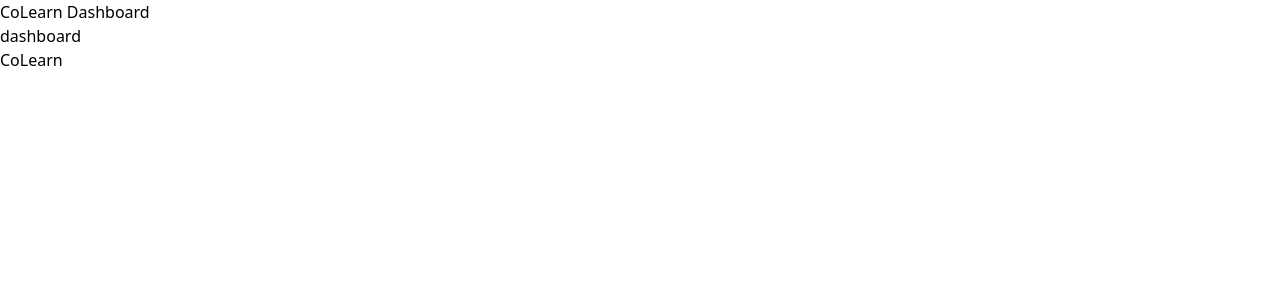
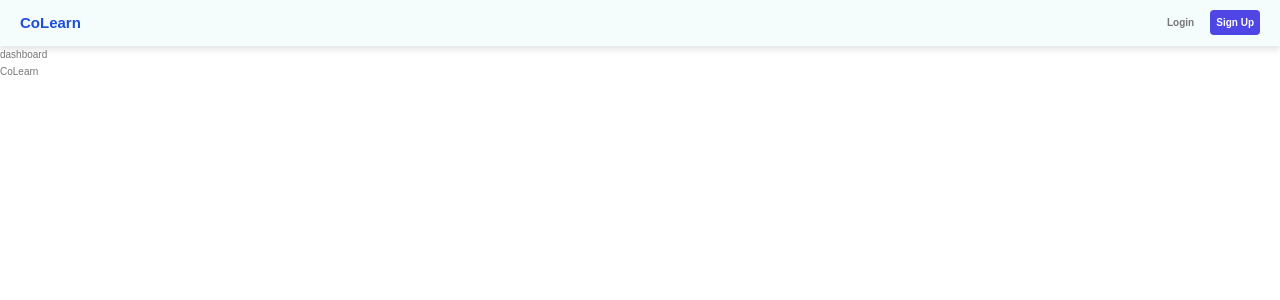
Before and after one commit to CoLearn-Platform/CoLearn-Dashboard, a React (Vite) app: page /dashboard in a window 1280 px wide. Shown: the top 300 px of the page. Built offline with nearby package versions, Linux system fonts and the light colour scheme.

Commit message:
setup react-query, supabase, scss and added some UI component

```diff
--- a/package.json
+++ b/package.json
@@ -10,8 +10,12 @@
     "preview": "vite preview"
   },
   "dependencies": {
+    "@supabase/supabase-js": "^2.45.4",
+    "@tanstack/react-query": "^5.56.2",
+    "@tanstack/react-query-devtools": "^5.56.2",
     "react": "^18.3.1",
     "react-dom": "^18.3.1",
+    "react-icons": "^5.3.0",
     "react-router": "^6.26.2",
     "react-router-dom": "^6.26.2"
   },
@@ -27,6 +31,7 @@
     "eslint-plugin-react-refresh": "^0.4.9",
     "globals": "^15.9.0",
     "postcss": "^8.4.47",
+    "sass-embedded": "^1.78.0",
     "tailwindcss": "^3.4.11",
     "vite": "^5.4.1"
   }
--- a/src/App.jsx
+++ b/src/App.jsx
@@ -1,12 +1,22 @@
 import { BrowserRouter, Navigate, Route, Routes } from "react-router-dom";
+import { QueryClient, QueryClientProvider } from "@tanstack/react-query";
 
 import AppLayout from "./ui/AppLayout";
 import Dashboard from "./pages/Dashboard";
 import NotFound from "./ui/NotFound";
 import AuthForm from "./pages/AuthForm";
+import { ReactQueryDevtools } from "@tanstack/react-query-devtools";
+
+const queryClient = new QueryClient({
+  defaultOptions: {
+    stateTime: 0,
+  },
+});
 
 function App() {
   return (
+    <QueryClientProvider client={queryClient}>
+      <ReactQueryDevtools initialIsOpen={false} />
       <BrowserRouter>
         <Routes>
           <Route element={<AppLayout />}>
@@ -17,6 +27,7 @@
           </Route>
         </Routes>
       </BrowserRouter>
+    </QueryClientProvider>
   );
 }
 
--- a/src/index.css
+++ b/src/index.css
@@ -1,3 +1,25 @@
 @tailwind base;
 @tailwind components;
 @tailwind utilities;
+
+*,
+*::after,
+*::before {
+    margin: 0;
+    padding: 0;
+    box-sizing: inherit;
+}
+
+/* setting up root font size  */
+html {
+    /* font-size: 10px; */
+    font-size: 62.5%;
+}
+
+body {
+    font-family: "Poppins", sans-serif;
+    font-weight: 400;
+    line-height: 1.7;
+    color: #777;
+    box-sizing: border-box;
+}
--- a/src/services/supabase.js
+++ b/src/services/supabase.js
@@ -0,0 +1,6 @@
+import { createClient } from "@supabase/supabase-js";
+const supabaseUrl = import.meta.env.VITE_SUPABASE_URL;
+const supabaseKey = import.meta.env.VITE_SUPABASE_KEY;
+const supabase = createClient(supabaseUrl, supabaseKey);
+
+export default supabase;
--- /dev/null
+++ b/src/ui/Button.jsx
@@ -0,0 +1,35 @@
+import styles from "./Button.module.scss";
+
+function Button({
+  styleType = "primary",
+  children,
+  onClick,
+  defaultVal = null,
+  disabled = false,
+  type = "button",
+}) {
+  if (onClick)
+    return (
+      <button
+        className={`${styles.button} ${styles[styleType]}`}
+        onClick={onClick}
+        defaultValue={defaultVal}
+        disabled={disabled}
+        type={type}
+      >
+        {children}
+      </button>
+    );
+  return (
+    <button
+      className={`${styles.button} ${styles[styleType]}`}
+      defaultValue={defaultVal}
+      disabled={disabled}
+      type={type}
+    >
+      {children}
+    </button>
+  );
+}
+
+export default Button;
--- /dev/null
+++ b/src/ui/Button.module.scss
@@ -0,0 +1,98 @@
+.button {
+    display: inline-block;
+    padding: 0.4rem 0.6rem;
+    border: none;
+    border-radius: 0.4rem;
+    font-size: 1rem;
+    cursor: pointer;
+    transition: background-color 0.3s, box-shadow 0.3s;
+
+    &.primary {
+      background-color: #4f46e5;
+      color: white;
+
+      &:hover {
+        transform: scale(1.01);
+      }
+    }
+
+    &.secondary {
+      background-color: #6c757d;
+      color: white;
+
+      &:hover {
+        background-color: #5a6268;
+      }
+    }
+    &.none {
+      color: black;
+
+      &:hover {
+        transform: scale(1.01);
+      }
+    }
+
+    &.secondary {
+      background-color: #6c757d;
+      color: white;
+
+      &:hover {
+        background-color: #5a6268;
+      }
+    }
+
+    &.danger {
+      background-color: #dc3545;
+      color: white;
+
+      &:hover {
+        background-color: #c82333;
+      }
+    }
+
+    &.outline {
+      background-color: transparent;
+      border: 2px solid currentColor;
+
+      &.primary {
+        color: #007bff;
+        border-color: #007bff;
+      }
+
+      &.secondary {
+        color: #6c757d;
+        border-color: #6c757d;
+      }
+
+      &.danger {
+        color: #dc3545;
+        border-color: #dc3545;
+      }
+    }
+
+    &:disabled {
+      background-color: #e9ecef;
+      color: #6c757d;
+      cursor: not-allowed;
+    }
+  }
+
+
+  .input:focus, .textarea:focus {
+    border-color: #1abc9c;
+  }
+
+  .submitBtn {
+    background-color: #1abc9c;
+    color: #fff;
+    font-weight: 600;
+    padding: 0.9rem;
+    border: none;
+    border-radius: 8px;
+    cursor: pointer;
+    transition: background-color 0.3s ease;
+  }
+
+  .submitBtn:hover {
+    background-color: #16a085;
+  }
--- a/src/ui/Header.jsx
+++ b/src/ui/Header.jsx
@@ -1,5 +1,51 @@
+import { Link } from "react-router-dom";
+import Button from "./Button";
+import styles from "./Header.module.scss"; // Import the SCSS module
+import { IoIosLogOut } from "react-icons/io";
+
 function Header() {
-  return <div>CoLearn Dashboard</div>;
+  const isAuthenticated = false;
+  const isLoggingOut = false;
+  function handleLogout() {}
+  return (
+    <header className={styles.header}>
+      <div className={styles.container}>
+        <div className={styles.flexContainer}>
+          {/* Logo */}
+          <div className={styles.logo}>
+            <Link to="/">CoLearn</Link>
+          </div>
+
+          {/* Action Button */}
+          <div className={styles.actionButtons}>
+            {isAuthenticated ? (
+              <>
+                <Link to="/dashboard">
+                  <Button>Dashboard</Button>
+                </Link>
+                <Button
+                  styleType="remove"
+                  onClick={handleLogout}
+                  disabled={isLoggingOut}
+                >
+                  <IoIosLogOut />
+                </Button>
+              </>
+            ) : (
+              <>
+                <Link to="/auth">
+                  <Button styleType="login">Login</Button>
+                </Link>
+                <Link to="/auth">
+                  <Button styleType="primary">Sign Up</Button>
+                </Link>
+              </>
+            )}
+          </div>
+        </div>
+      </div>
+    </header>
+  );
 }
 
 export default Header;
--- /dev/null
+++ b/src/ui/Header.module.scss
@@ -0,0 +1,124 @@
+.header {
+    background-color: #f4fcfcf4;
+    box-shadow: 0 4px 6px rgba(0, 0, 0, 0.1);
+    position: sticky;
+    top: 0;
+    z-index: 50;
+    width: 100%;
+    font-size: 1.4rem;
+  }
+
+  .container {
+    max-width: 7xl;
+    margin: 0 auto;
+    padding: 0 1rem;
+
+    @media (min-width: 640px) {
+      padding: 0 1.5rem;
+    }
+
+    @media (min-width: 1024px) {
+      padding: 0 2rem;
+    }
+  }
+
+  .flexContainer {
+    display: flex;
+    justify-content: space-between;
+    align-items: center;
+    padding: 1rem 0;
+  }
+
+  .logo {
+    font-size: 1.5rem;
+    font-weight: bold;
+    color: #1d4ed8; // Blue color
+
+    a {
+      text-decoration: none;
+      color: inherit;
+    }
+  }
+
+  .navDesktop {
+    display: flex;
+    gap: 1.5rem;
+
+    @media (max-width: 767px) {
+      display: none;
+    }
+  }
+
+  .navLink {
+    color: #4b5563; // Gray color
+    font-weight: 600;
+    transition: color 0.2s;
+
+    &:hover {
+      color: #1d4ed8; // Blue color
+    }
+  }
+
+  .menuButton {
+    @media (min-width: 768px) {
+      display: none;
+    }
+  }
+
+  .menuContainer {
+    position: fixed;
+    top: 0;
+    right: 0;
+    width: 16rem;
+    height: 100vh;
+    background-color: #ffffff;
+    box-shadow: 0 4px 6px rgba(0, 0, 0, 0.1);
+    transform: translateX(100%);
+    transition: transform 0.3s ease-in-out;
+    z-index: 60;
+  }
+
+  .menuOpen {
+    transform: translateX(0);
+  }
+
+  .menuClosed {
+    transform: translateX(100%);
+  }
+
+  .menuContent {
+    padding: 1rem;
+  }
+
+  .closeButton {
+    background: none;
+    border: none;
+    color: #4b5563;
+    font-size: 1.5rem;
+    cursor: pointer;
+
+    &:hover {
+      color: #1d4ed8; // Blue color
+    }
+  }
+
+  .closeIcon {
+    font-size: 2rem;
+  }
+
+  .navMobile {
+    margin-top: 1rem;
+    display: flex;
+    flex-direction: column;
+    gap: 1rem;
+  }
+
+  .actionButtons {
+    display: flex;
+    gap: 1rem;
+    font-size: 1.3rem;
+    font-weight: 600;
+    @media (max-width: 767px) {
+      display: none;
+    }
+  }
```
Also changed, not shown: 2 other files (tests, documents, lock files or other folders). Lines whose indentation alone changed are shown as unchanged.
